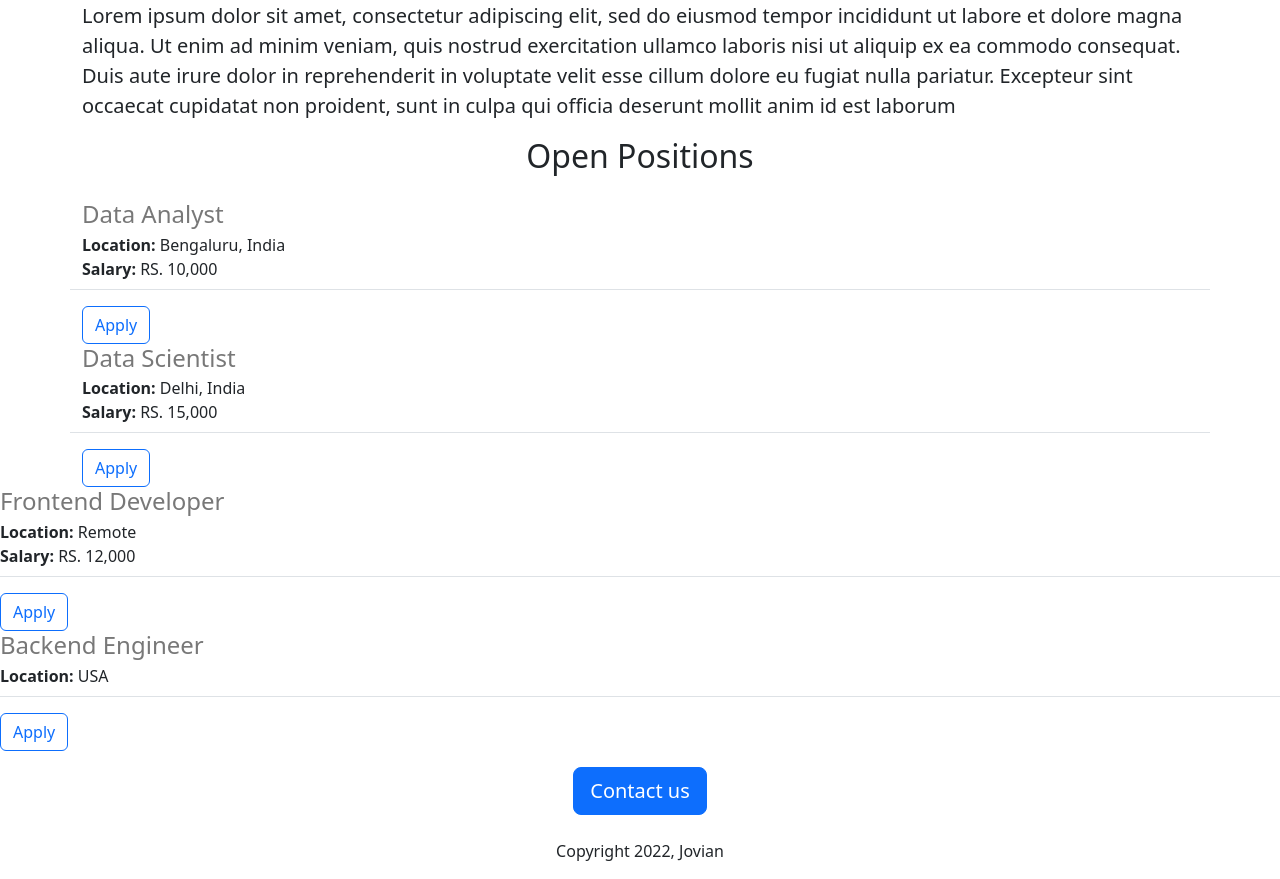
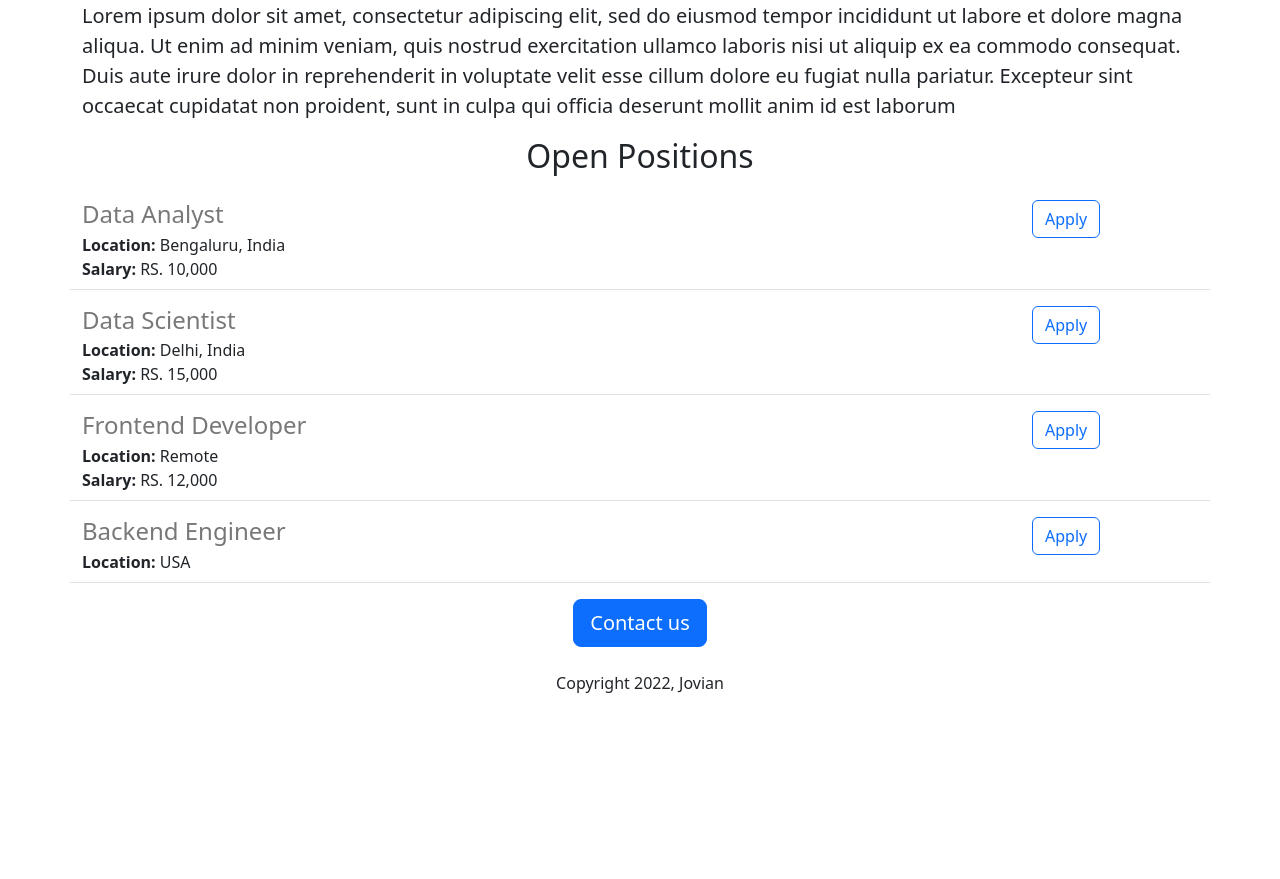
Before and after one commit to apcaoile/jovian-careers-website, a Flask app: page / in a window 1280 px wide. Shown: the part 509-1388 px from the top of the page. After the commit the page ends 1202 px from the top, so only its background shows below. Run offline with Flask 2, Linux system fonts and the light colour scheme.

Commit message:
Fixed bug in jobitem layout.

```diff
--- a/templates/home.html
+++ b/templates/home.html
@@ -26,7 +26,6 @@
         <div>
           {% for job in jobs %}
             {% include 'jobitem.html'  %}
-
           {% endfor %}
           </div>
       </p>
--- a/templates/jobitem.html
+++ b/templates/jobitem.html
@@ -1,5 +1,5 @@
-            <div class="border-bottom row" style="margin-bottom:16px;padding-bottom:8px;>
-              <div class="col-9">
+<div class="border-bottom row" style="margin-bottom:16px;padding-bottom:8px;">
+  <div class="col-10">
     <h4 style="color: rgb(120,120,120); margin-bottom:4px;">
       {{job['title']}}
     </h4>
@@ -8,7 +8,7 @@
       <div><b>Salary: </b>{{job['salary']}}</div>
     {% endif %}
   </div>
-              <div class="col-3">
+  <div class="col-2">
     <button type="button" class="btn btn-outline-primary">Apply</button>
   </div>
 </div>
```
Lines whose indentation alone changed are shown as unchanged.
